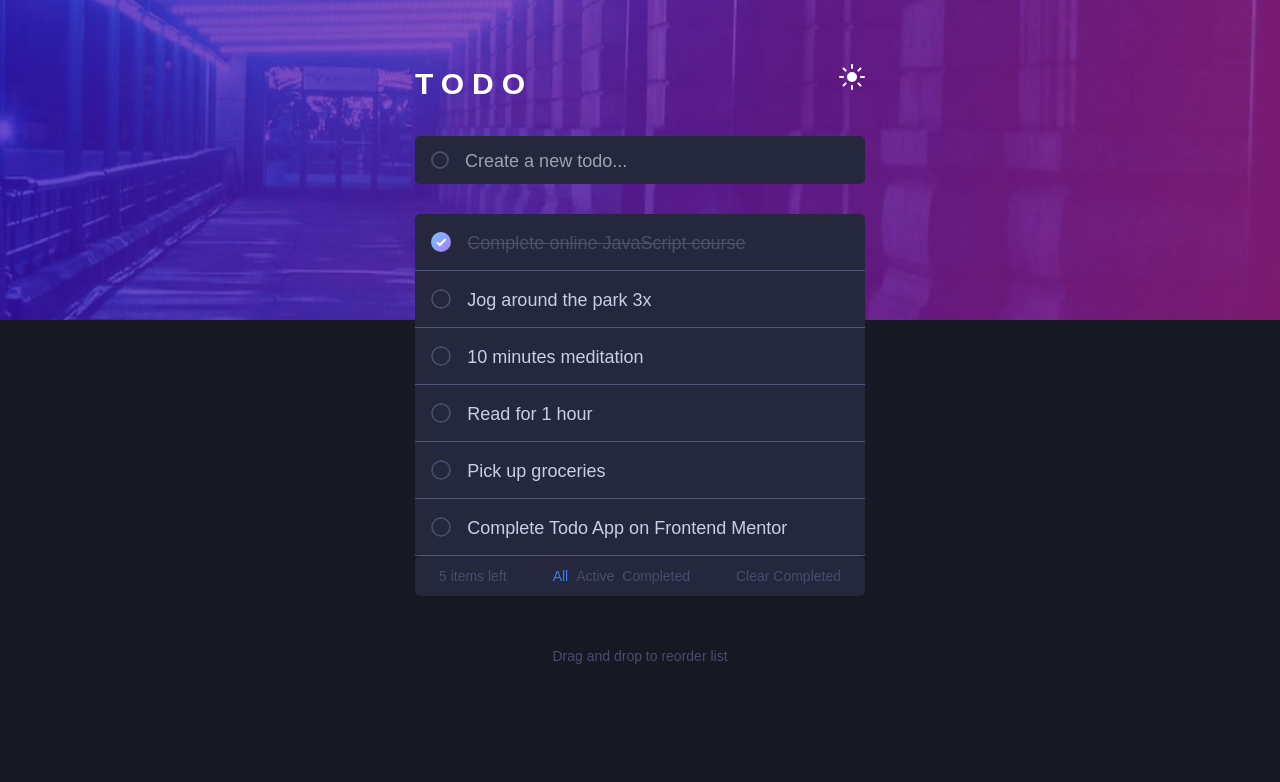
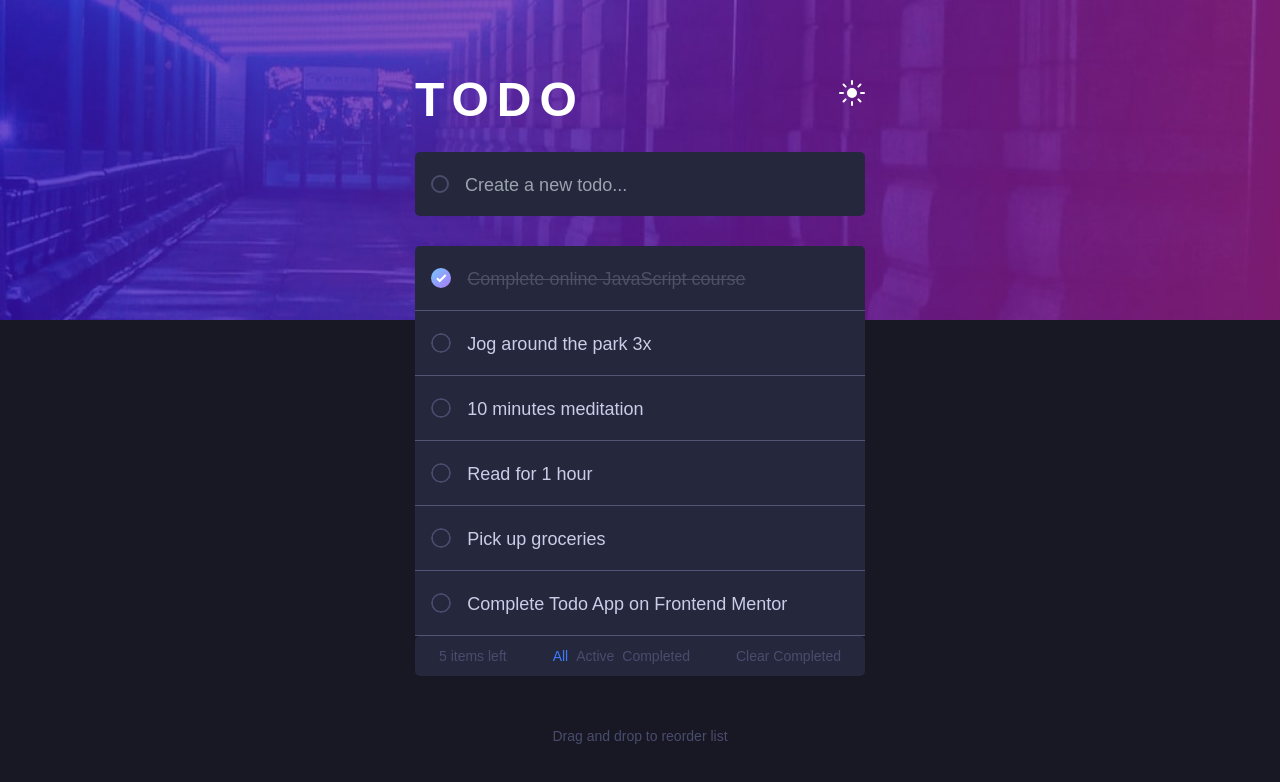
Before and after one commit to surya-teja-222/todo-app-main, a React (Create React App) app: page / in a window 1280 px wide. Shown: the top 782 px of the page. Built offline with nearby package versions, Linux system fonts and the light colour scheme.

Commit message:
FIX design changes

```diff
--- a/src/App.js
+++ b/src/App.js
@@ -139,7 +139,7 @@ function App() {
 
     const block = (key, event, index) => {
 
-        var cl = 'group w-full flex gap-[1rem] px-4 min-h-14 h-14 bg-[#ffffff] dark:bg-[#25273c]  transition-all duration-500 ease-in-out';
+        var cl = 'group w-full flex gap-[1rem] px-4 min-h-16 h-16 bg-[#ffffff] dark:bg-[#25273c]  transition-all duration-500 ease-in-out';
 
         return (
             <>
@@ -182,10 +182,10 @@ function App() {
 
     const unfinishedBlock = (key, event, index) => {
         if (key === 1) {
-            var cl = 'group w-full flex gap-[1rem] px-4 h-14 bg-[#ffffff] dark:bg-[#25273c] rounded-t-[5px] transition-all duration-500 ease-in-out';
+            var cl = 'group w-full flex gap-[1rem] px-4 h-16 bg-[#ffffff] dark:bg-[#25273c] rounded-t-[5px] transition-all duration-500 ease-in-out';
         }
         else {
-            var cl = 'group w-full flex gap-[1rem] px-4 h-14 bg-[#ffffff] dark:bg-[#25273c]  transition-all duration-500 ease-in-out';
+            var cl = 'group w-full flex gap-[1rem] px-4 h-16 bg-[#ffffff] dark:bg-[#25273c]  transition-all duration-500 ease-in-out';
         }
         return (
             <>
@@ -328,8 +328,8 @@ function App() {
                 <div className='w-full h-full grid md:grid-cols-main-c   mdm:grid-cols-main-cm justify-center self-center'>
                     <div></div>
                     <div className='w-full h-full  font-josefin text-[18px]'>
-                        <div className='flex justify-between mt-16'>
-                            <h1 aria-level={1} className='font-bold text-[30px] leading-10 text-white tracking-[.5rem]'>
+                        <div className='flex justify-between mt-20'>
+                            <h1 aria-level={1} className='font-bold text-[48px] leading-10 text-white tracking-[.5rem]'>
                                 TODO
                             </h1>
                             <div className='w-[26px] h-[26px]' onClick={
@@ -359,7 +359,7 @@ function App() {
                             </div>
                         </div>
 
-                        <div id="currently-typing" className='mt-8 w-full flex gap-[1rem] px-4 h-12 bg-[#ffffff] dark:bg-[#25273c] rounded-[5px] transition-all duration-500 ease-in-out'>
+                        <div id="currently-typing" className='mt-8 w-full flex gap-[1rem] px-4 h-16 bg-[#ffffff] dark:bg-[#25273c] rounded-[5px] transition-all duration-500 ease-in-out'>
                             <div className='my-auto w-[20px] h-[18px] border-[#eeeef0] dark:border-[#494c6d] border-2 rounded-full'>
                             </div>
                             <div className='my-auto w-full h-6'>
```
